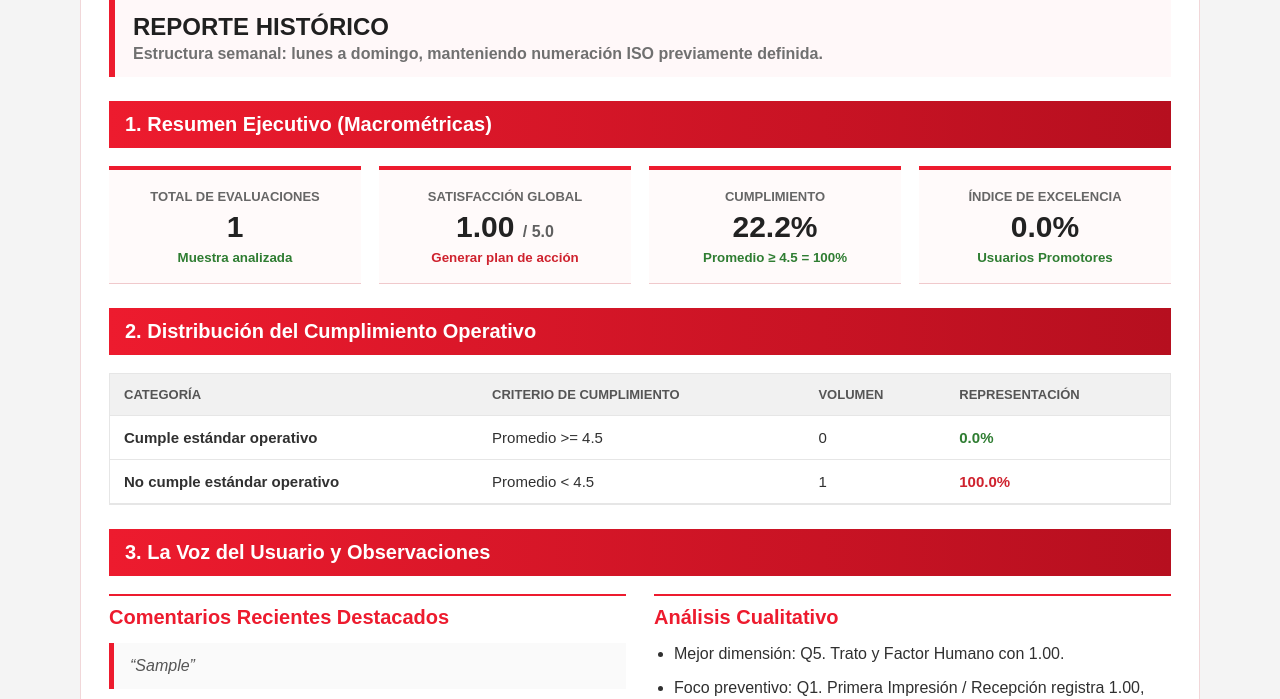
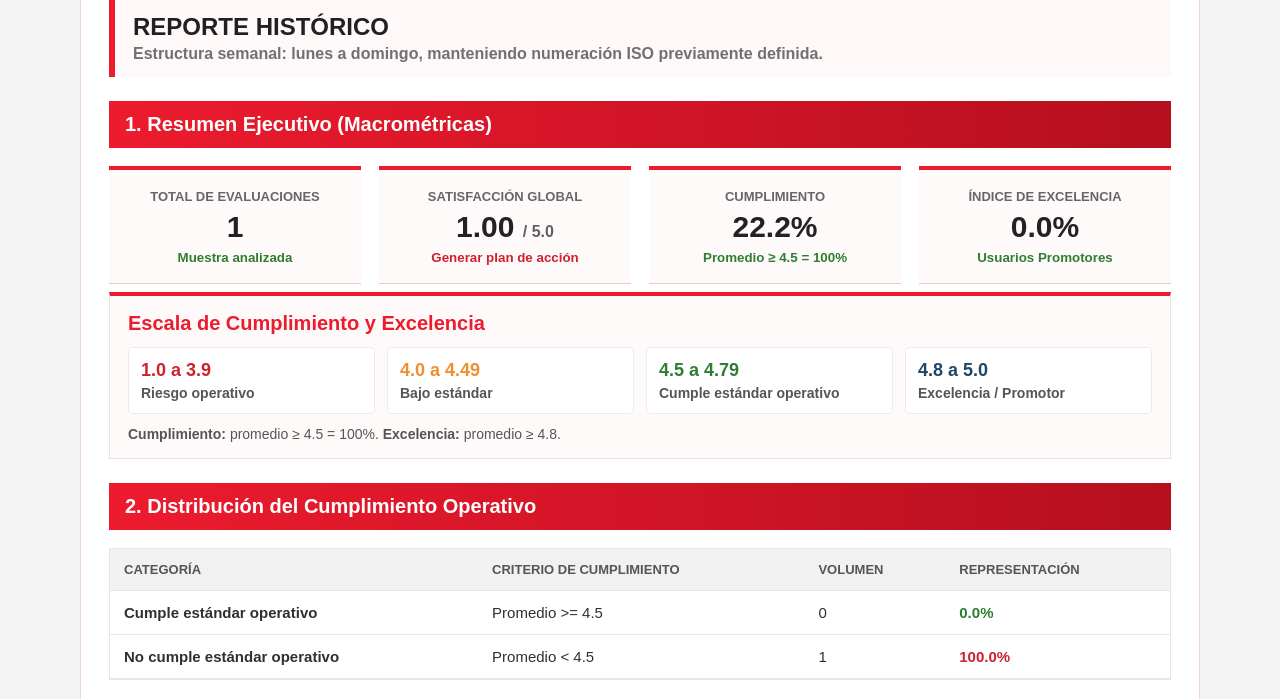
Before and after one commit to Javier-9690/encuesta5400, a Flask app: page / in a window 1280 px wide. Shown: the part 630-1329 px from the top of the page. Run offline with Flask 3, Linux system fonts and the light colour scheme; tables that the repository leaves empty hold one stand-in row (values such as "Sample post").

Commit message:
Add files via upload

```diff
--- a/static/styles.css
+++ b/static/styles.css
@@ -261,10 +261,52 @@ blockquote {
 .empty-state.compact {
   padding: 22px;
 }
+
+.scale-card {
+  border: 1px solid var(--line);
+  border-top: 4px solid var(--red);
+  background: #fffafa;
+  padding: 16px 18px;
+  margin: 8px 0 18px;
+}
+.scale-card h3 {
+  margin: 0 0 12px;
+  color: var(--red);
+  font-size: 20px;
+}
+.scale-grid {
+  display: grid;
+  grid-template-columns: repeat(4, 1fr);
+  gap: 12px;
+}
+.scale-item {
+  border: 1px solid #ececec;
+  background: #fff;
+  padding: 12px;
+  border-radius: 4px;
+}
+.scale-item strong {
+  display: block;
+  font-size: 18px;
+  margin-bottom: 4px;
+}
+.scale-item span {
+  display: block;
+  font-size: 14px;
+  color: #555;
+  font-weight: 700;
+}
+.neutral-text strong { color: #224466; }
+.scale-card p {
+  margin: 12px 0 0;
+  color: #555;
+  font-size: 14px;
+}
 @media (max-width: 980px) {
   .kpi-grid.four { grid-template-columns: repeat(2, 1fr); }
   .filter-card form { grid-template-columns: 1fr 1fr; }
+  .scale-grid { grid-template-columns: repeat(2, 1fr); }
 }
 @media (max-width: 640px) {
-  .kpi-grid.four, .filter-card form { grid-template-columns: 1fr; }
+  .kpi-grid.four, .filter-card form, .scale-grid { grid-template-columns: 1fr; }
 }
--- a/templates/dashboard.html
+++ b/templates/dashboard.html
@@ -29,6 +29,29 @@
       <strong>{{ '%.1f'|format(m.excelencia) }}%</strong>
       <small>Usuarios Promotores</small>
     </article>
+  </section>
+
+  <section class="scale-card">
+    <h3>Escala de Cumplimiento y Excelencia</h3>
+    <div class="scale-grid">
+      <div class="scale-item danger">
+        <strong>1.0 a 3.9</strong>
+        <span>Riesgo operativo</span>
+      </div>
+      <div class="scale-item warn">
+        <strong>4.0 a 4.49</strong>
+        <span>Bajo estándar</span>
+      </div>
+      <div class="scale-item ok">
+        <strong>4.5 a 4.79</strong>
+        <span>Cumple estándar operativo</span>
+      </div>
+      <div class="scale-item neutral-text">
+        <strong>4.8 a 5.0</strong>
+        <span>Excelencia / Promotor</span>
+      </div>
+    </div>
+    <p><strong>Cumplimiento:</strong> promedio ≥ 4.5 = 100%. <strong>Excelencia:</strong> promedio ≥ 4.8.</p>
   </section>
 
   <section class="section-title">2. Distribución del Cumplimiento Operativo</section>
```
Also changed, not shown: README.md.
